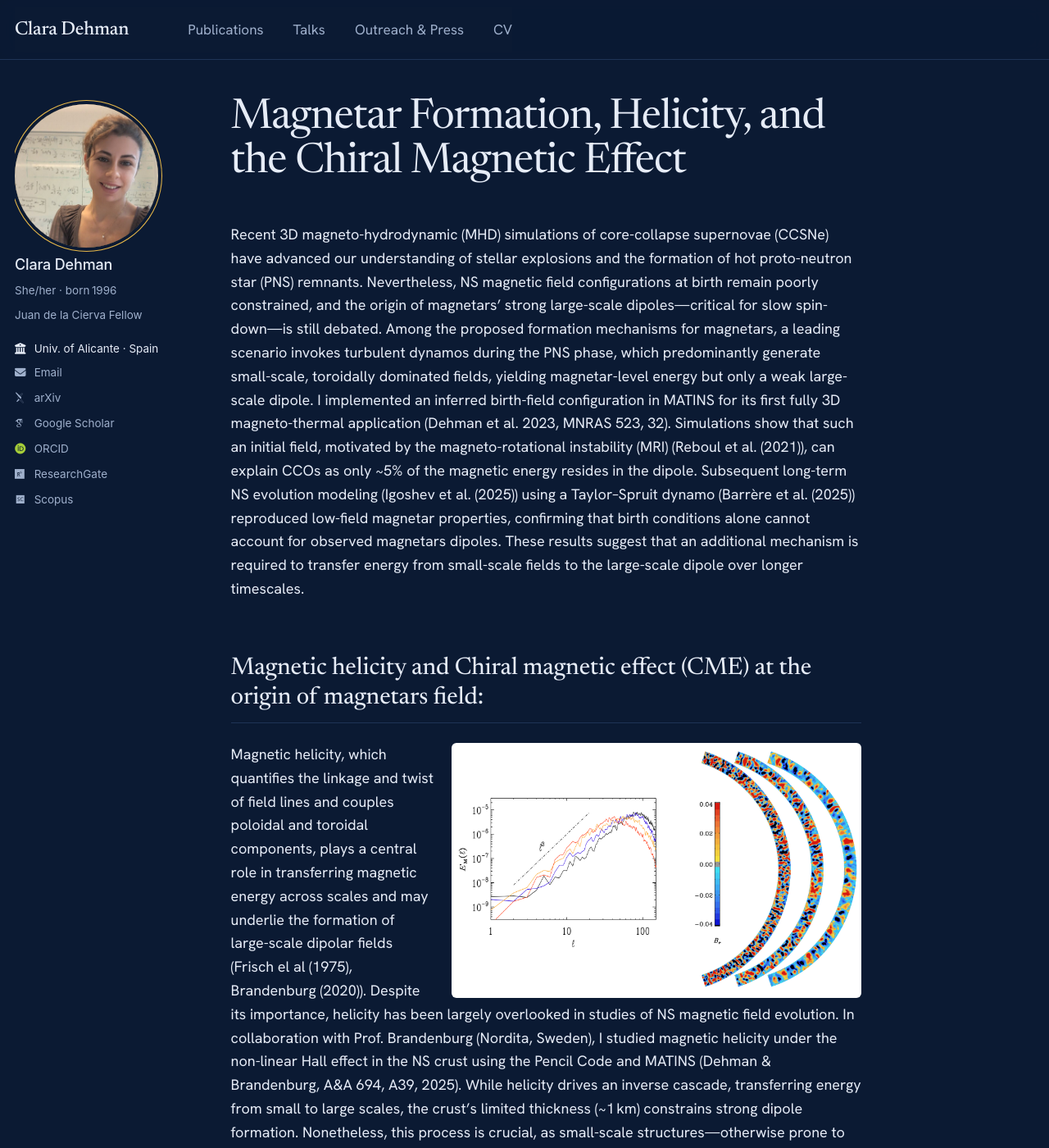
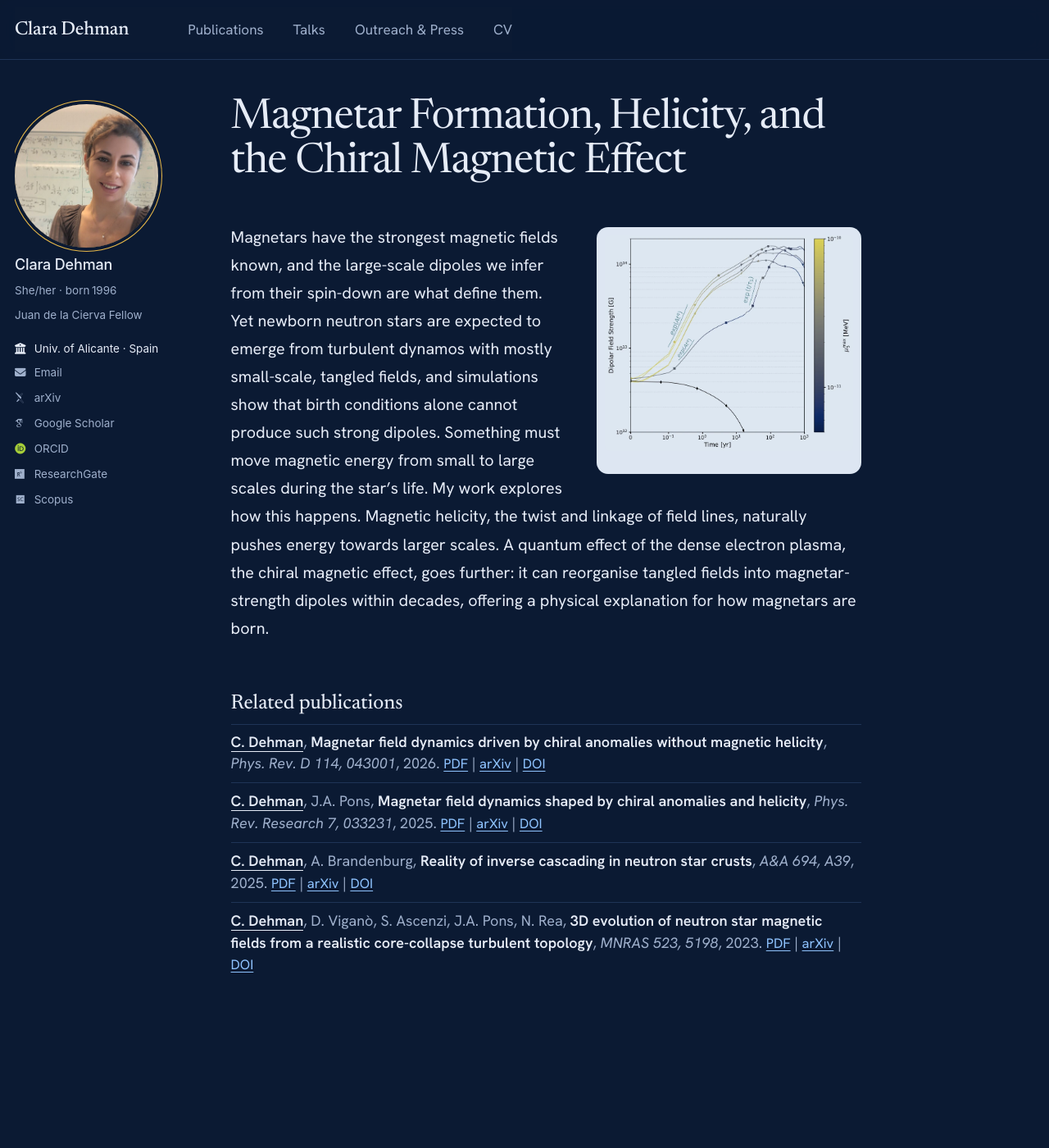
Before and after one commit to ClaraDehman/ClaraDehman.github.io, a Jekyll site: the page built from cme.md, in a window 1280 px wide and 1400 px high. Shown: the whole window at 82% size. Built offline with Jekyll 4.4.1, drawn with Linux system fonts in a browser that asks for light colours; some web fonts are replaced; some of the changed text lies outside the part shown.

```diff
--- a/_includes/topic-papers.html
+++ b/_includes/topic-papers.html
@@ -2,7 +2,7 @@
 Lists the publications named in a topic page's front matter, e.g.
 papers:
   - /publication/2022-matins-formalism
-Each entry is the `permalink` of a file in _publications/, shown in the same style as the Publications page.
+Each entry is the `permalink` of a file in _publications/. Same style as the Publications page, without the list number.
 {%- endcomment -%}
 {%- if page.papers -%}
 <section class="topic-refs">
@@ -10,7 +10,16 @@
 {%- for u in page.papers -%}
 {%- for post in site.publications -%}
 {%- if post.url == u or post.permalink == u -%}
-{% include archive-single.html %}
+{%- assign authors = post.authors | markdownify | remove: '<p>' | remove: '</p>' | strip -%}
+{%- assign lead = authors | split: '</strong>' | first -%}
+{%- assign lead_num = lead | remove: '<strong>' | remove: '.' | strip | plus: 0 -%}
+{%- if lead_num > 0 -%}{%- assign authors = authors | remove_first: lead | remove_first: '</strong>' | strip -%}{%- endif -%}
+<p class="pub">
+{{ authors }}, <strong>{{ post.title }}</strong>, <em>{{ post.venue }}</em>, {{ post.date | date: "%Y" }}.
+{% if post.paperurl %}<a href="{{ post.paperurl }}">PDF</a>{% endif %}
+{% if post.arxivurl %} | <a href="{{ post.arxivurl }}">arXiv</a>{% endif %}
+{% if post.doi %} | <a href="{{ post.doi }}">DOI</a>{% endif %}
+</p>
 {%- endif -%}
 {%- endfor -%}
 {%- endfor -%}
--- a/_sass/layout/_cosmos.scss
+++ b/_sass/layout/_cosmos.scss
@@ -727,6 +727,20 @@
   }
 }
 
+/* Plots on a white card, floated right (wider than the bare animation so labels stay legible) */
+.topic-figure.topic-figure--float {
+  float: right;
+  width: clamp(240px, 42%, 340px);
+  margin: 0.3rem 0 1rem 2rem;
+  padding: 10px;
+
+  @media (max-width: 600px) {
+    float: none;
+    width: 100%;
+    margin: 0 0 1.25rem;
+  }
+}
+
 /* Figure floated right; the text wraps around it and continues below */
 .topic--wrap {
   max-width: none;
@@ -741,6 +755,26 @@
     float: none;
     width: min(100%, 320px);
     margin: 0 auto 1.25rem;
+  }
+}
+
+/* Plot with a soft blue paper instead of bright white */
+.topic-figure.topic-figure--plot { background: #DDE6F2; }
+
+/* Result figure under the paragraph */
+.topic-figure.topic-figure--result {
+  clear: both;
+  max-width: 460px;
+  margin: 1.75rem auto 0;
+  padding: 12px;
+
+  figcaption {
+    margin: 0.6rem 0.2rem 0.1rem;
+    font-family: $text;
+    font-size: 0.88rem;
+    line-height: 1.45;
+    color: #3a4258;
+    text-align: center;
   }
 }
 
--- a/cme.md
+++ b/cme.md
@@ -4,38 +4,20 @@
 author_profile: true
 redirect_from:
   - /cme.html
+papers:
+  - /publication/2026-chiral-magnetar-fields
+  - /publication/2025-chiral-magnetar-fields
+  - /publication/2025-inverse-cascading
+  - /publication/2023-magnetic-topology-evolution
 ---
 
- <p style="text-align: justify;">
-  Recent 3D magneto-hydrodynamic (MHD) simulations of core-collapse supernovae (CCSNe) have advanced our understanding of stellar explosions and the formation of hot proto-neutron star (PNS) remnants. Nevertheless, NS magnetic field configurations at birth remain poorly constrained, and the origin of magnetars’ strong large-scale dipoles—critical for slow spin-down—is still debated. Among the proposed formation mechanisms for magnetars, a leading scenario invokes turbulent dynamos during the PNS phase, which predominantly generate small-scale, toroidally dominated fields, yielding magnetar-level energy but only a weak large-scale dipole. I implemented an inferred birth-field configuration in MATINS for its first fully 3D magneto-thermal application (Dehman et al. 2023, MNRAS 523, 32). Simulations show that such an initial field, motivated by the magneto-rotational instability (MRI) (Reboul et al. (2021)), can explain CCOs as only ~5% of the magnetic energy resides in the dipole. Subsequent long-term NS evolution modeling (Igoshev et al. (2025)) using a Taylor–Spruit dynamo (Barrère et al. (2025)) reproduced low-field magnetar properties, confirming that birth conditions alone cannot account for observed magnetars dipoles. These results suggest that an additional mechanism is required to transfer energy from small-scale fields to the large-scale dipole over longer timescales.
-  </p>
+<div class="topic topic--wrap">
+<figure class="topic-figure topic-figure--float topic-figure--plot">
+<img class="topic-figure__media" src="/files/topics/cme-dipole-growth.webp" width="819" height="710" alt="Growth of the dipolar magnetic field over time for different chiral asymmetries" loading="lazy" decoding="async">
+</figure>
+<p class="topic__lede">
+Magnetars have the strongest magnetic fields known, and the large-scale dipoles we infer from their spin-down are what define them. Yet newborn neutron stars are expected to emerge from turbulent dynamos with mostly small-scale, tangled fields, and simulations show that birth conditions alone cannot produce such strong dipoles. Something must move magnetic energy from small to large scales during the star’s life. My work explores how this happens. Magnetic helicity, the twist and linkage of field lines, naturally pushes energy towards larger scales. A quantum effect of the dense electron plasma, the chiral magnetic effect, goes further: it can reorganise tangled fields into magnetar-strength dipoles within decades, offering a physical explanation for how magnetars are born.
+</p>
+</div>
 
-<section>
-  <h2>Magnetic helicity and Chiral magnetic effect (CME) at the origin of magnetars field: </h2>
-
-<!-- IMAGE floated to the right -->
-<img src="/files/inverse_cascade.png"
-     alt="inverse-cascade"
-     style="float:right; width:65%; margin-left:20px; border-radius:6px;">
-
-   <p style="text-align: justify;">
-     Magnetic helicity, which quantifies the linkage and twist of field lines and couples poloidal and toroidal components, plays a central role in transferring magnetic energy across scales and may underlie the formation of large-scale dipolar fields (Frisch el al (1975), Brandenburg (2020)). Despite its importance, helicity has been largely overlooked in studies of NS magnetic field evolution. In collaboration with Prof. Brandenburg (Nordita, Sweden), I studied magnetic helicity under the non-linear Hall effect in the NS crust using the Pencil Code and MATINS (Dehman & Brandenburg, A&A 694, A39, 2025). While helicity drives an inverse cascade, transferring energy from small to large scales, the crust’s limited thickness (~1 km) constrains strong dipole formation. Nonetheless, this process is crucial, as small-scale structures—otherwise prone to rapid Ohmic decay—reorganize into larger-scale fields that persist over long timescales.
-  </p>
-
-<!-- Clears the float so the lower text doesn't wrap around -->
-<div style="clear: both;"></div>
-
-<!-- IMAGE floated to the right -->
-<img src="/files/CME_dipolegrowth.png"
-     alt="CME"
-     style="float:right; width:55%; margin-left:20px; border-radius:6px;">
-
-
-  <p style="text-align: justify;">
-In stars whose magnetic fields carry helicity, total helicity—defined as the sum of magnetic and
-fermionic contributions—is conserved once the chiral anomaly is accounted for. Building on this, I extended MATINS to model magnetar field evolution under total helicity conservation for the first time (Dehman & Pons, PRR 7, 033231, 2025). We showed that as field lines relax (losing magnetic helicity), a small chiral asymmetry of 10⁻¹¹ MeV arises in the electron chemical potential, driving an additional current along magnetic field lines (CME), even when accounting for rapid spin-flip damping from electromagnetic scattering that flips electron handedness due to their finite mass (Grabowska et al. (2015), Sigl & Leite  (2016), Dvornikov (2016)). This mechanism is particularly relevant for magnetars, whose mean fields exceed the QED critical field (BQED  = 4.41×1013 G). It operates over decades, relaxing small-scale entanglements and redistributing energy to large scales. Through the CME, turbulent small-scale fields predicted by PNS models (with an initial dipole ~10¹² G) can reorganize into a strong dipole (~10¹⁴ G) within decades, consistent with the youngest observed magnetars (e.g., Swift J1818.0–1607, 200 yr (Esposito et al. 2020)), providing a physical explanation for their origin.
-  </p>
-
-  <!-- Clears the float so the lower text doesn't wrap around -->
-<div style="clear: both;"></div>
-</section>
+{% include topic-papers.html %}
```
Also changed, not shown: _pages/about.md (+1 -1 lines), matins.md (+1 -1 lines), files/thumbs/cme-tangled-field.webp (added), files/topics/cme-dipole-growth.webp (added).
